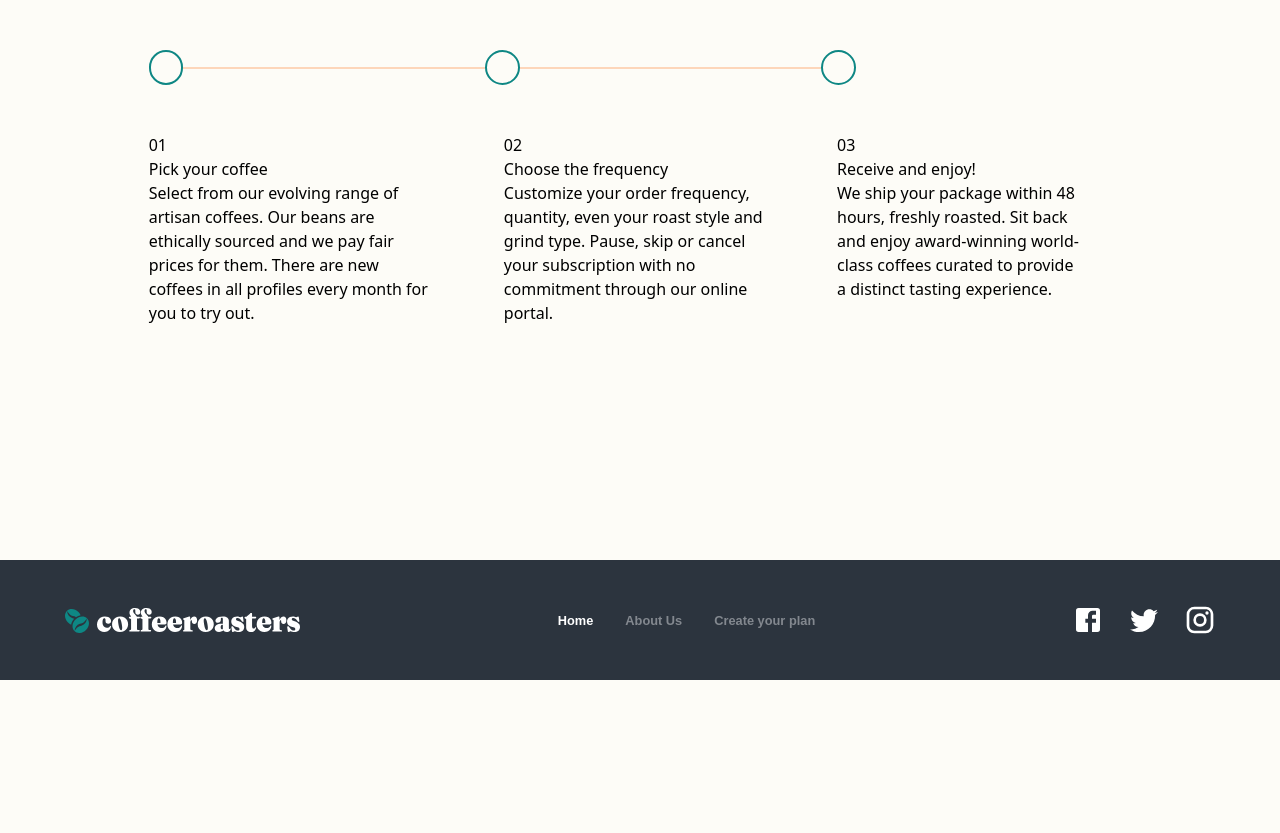
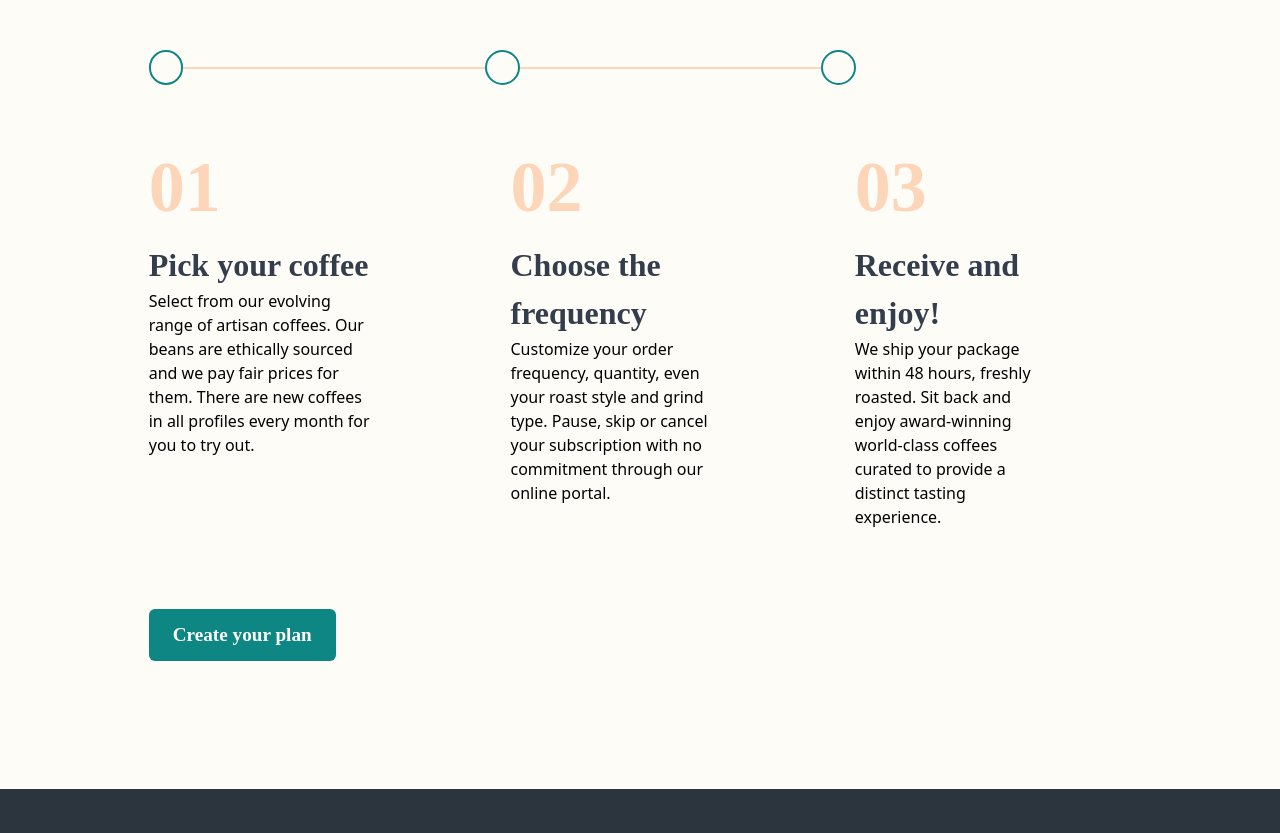
Before and after one commit to nayera540/coffee-roaster-subscription-app, a React (Vite) app: page / in a window 1280 px wide. Shown: the part 2360-3193 px from the top of the page. Before the commit the page ends 3040 px from the top, so only its background shows below. Built offline with nearby package versions, Linux system fonts and the light colour scheme; a web font is replaced by a local one.

Commit message:
feat: add features section

```diff
--- a/src/assets/components/StepItem/StepItem.jsx
+++ b/src/assets/components/StepItem/StepItem.jsx
@@ -2,14 +2,14 @@ import styles from './styles.module.scss';
 
 function StepItem({stepNumber, title, content}) {
     return (
-        <div className={`steps-item`}>
+        <div className={`steps-item pr-[2rem]`}>
             <div className="step-number">
-                <span>
+                <span className='font-fraunces text-[#fdd6ba] font-black text-[4.5rem]'>
                     {stepNumber}
                 </span>
             </div>
             <div className="step-body">
-                <h3>
+                <h3 className='font-fraunces text-[#333d4b] font-black text-[2rem]'>
                     {title}
                 </h3>
                 <p>
--- a/src/assets/pages/HomePage/HomePage.jsx
+++ b/src/assets/pages/HomePage/HomePage.jsx
@@ -136,7 +136,7 @@ function HomePage() {
                     <span className="line w-[50%] h-[2px] block bg-[#fdd6ba]"></span>
                     <span className="border-2 border-[#0e8784] rounded-full h-[35px] w-[40px]"></span>
                 </div>
-                <div className="steps-wrapper flex md:flex-nowrap w-full flex-wrap md:items-start lg:w-[95%] md:justify-start lg:gap-[4.5rem] items-center justify-center">
+                <div className="steps-wrapper flex md:flex-nowrap w-full flex-wrap md:items-start mb-[5rem] lg:w-[95%] md:justify-start lg:gap-[6.5rem] items-center justify-center">
                     <StepItem
                         className="md:w-4/12 w-full"
                         stepNumber={"01"}
@@ -162,6 +162,9 @@ function HomePage() {
                         }
                     />
                 </div>
+                <NavLink to="/plan">
+                        <Button>Create your plan</Button>
+                    </NavLink>
             </section>
             {/* End Steps Section */}
         </main>
--- a/src/assets/pages/HomePage/styles.module.css
+++ b/src/assets/pages/HomePage/styles.module.css
@@ -29,6 +29,7 @@
 
 .steps-section {
   margin: 22% 4%;
+  margin-bottom: 0;
 }
 .steps-section h4 {
   color: #83888f;
--- a/src/assets/pages/HomePage/styles.module.scss
+++ b/src/assets/pages/HomePage/styles.module.scss
@@ -34,6 +34,7 @@
 
 .steps-section{
     margin: 22% 4%;
+    margin-bottom: 0;
 
     h4{
         color: $third-text-color;
```
Also changed, not shown: 1 other file (tests, documents, lock files or other folders).
